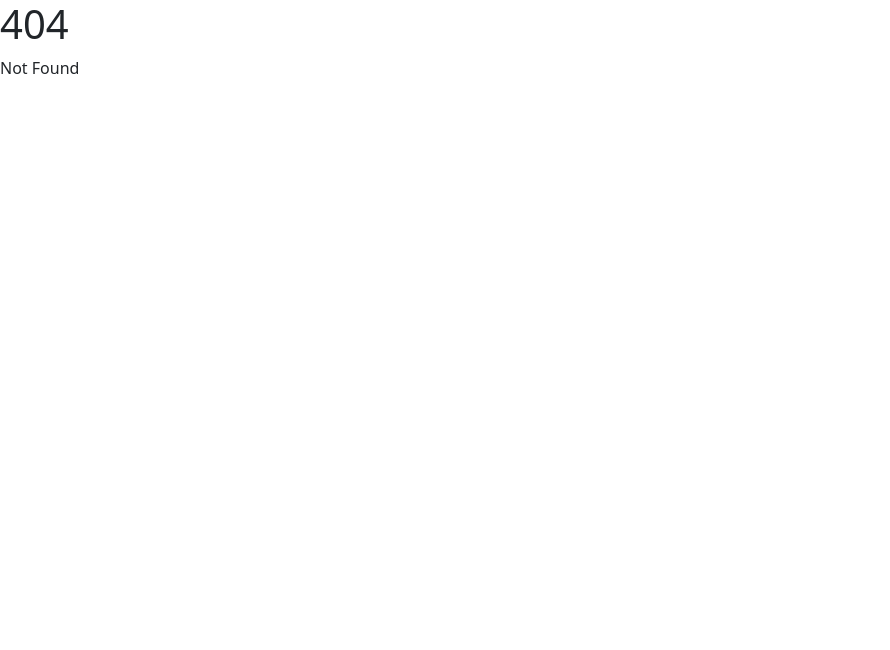
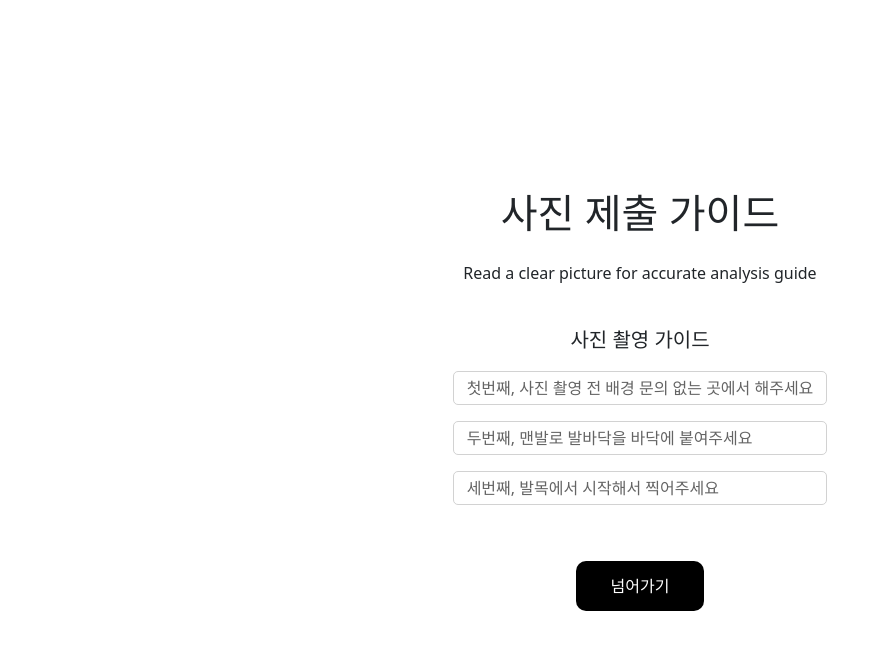
Before and after one commit to Hallux-Valgus/front, a SvelteKit app: page /guide in a window 1280 px wide. Before the commit this address had no page. Shown: the top 650 px of the page, without its empty margins (0-890 px from the left). Built offline with nearby package versions, Linux system fonts and the light colour scheme.

Commit message:
add - pagebutton class, guide page completed

```diff
--- a/src/components/title_component/center_div.css
+++ b/src/components/title_component/center_div.css
@@ -5,8 +5,9 @@
     flex-direction: column;
 
     width:100wh;
-    /* background-color: violet; */
     margin: 0 auto;
+
+    gap: 3vh;
 }
 .title{
     margin:0vh;
--- a/src/routes/+page.svelte
+++ b/src/routes/+page.svelte
@@ -11,8 +11,8 @@
     </h1>
     <span id="main_eng_title">Welcome. This is "HFOOT," an adiabatic anastomosis testing platform.</span>
     <div id="main_button_container">
-        <button class="hfoot_button" id="main_button_start" on:click={start_event}>시작하기</button>
-        <button class="hfoot_button" id="main_button_explain">질병 알아보기</button>
-        <button class="hfoot_button" id="main_button_search">코드 번호 검색하기</button>
+        <button class="hfoot_button page_button" id="main_button_start" on:click={start_event}>시작하기</button>
+        <button class="hfoot_button page_button" id="main_button_explain">질병 알아보기</button>
+        <button class="hfoot_button page_button" id="main_button_search">코드 번호 검색하기</button>
     </div>
 </div>
--- a/src/routes/code/+page.svelte
+++ b/src/routes/code/+page.svelte
@@ -43,8 +43,8 @@
     </div>
 
     <div class="button_container">
-        <button id="back_button" class="hfoot_button" on:click={to_back}>뒤로가기</button>
-        <button id="next_button" class="hfoot_button" on:click={to_next}>Next</button>
+        <button id="back_button" class="hfoot_button page_button" on:click={to_back}>뒤로가기</button>
+        <button id="next_button" class="hfoot_button page_button" on:click={to_next}>Next</button>
     </div>
 </div>
 
--- /dev/null
+++ b/src/routes/guide/+page.svelte
@@ -0,0 +1,48 @@
+<script>
+    import CenterTitle from "$components/title_component/CenterTitle.svelte";
+</script>
+
+<div class="page_container">
+    <CenterTitle
+        title={{
+            head_title: "사진 제출 가이드",
+            eng_title: "Read a clear picture for accurate analysis guide",
+        }}
+    />
+    <div id="sequence_container">
+        <p style="width:100%; text-align:center; font-size:20px;">
+            사진 촬영 가이드
+        </p>
+        <div>
+            <p class="guide_paragraph">
+                첫번째, 사진 촬영 전 배경 문의 없는 곳에서 해주세요
+            </p>
+            <p class="guide_paragraph">
+                두번째, 맨발로 발바닥을 바닥에 붙여주세요
+            </p>
+            <p class="guide_paragraph">세번째, 발목에서 시작해서 찍어주세요</p>
+        </div>
+    </div>
+    <div id="button_container">
+        <button class="hfoot_button page_button">넘어가기</button>
+    </div>
+</div>
+
+<style>
+    .page_container {
+        align-items: center;
+        gap: 5vh;
+    }
+
+    #sequence_container {
+        display: flex;
+        flex-direction: column;
+    }
+
+    .guide_paragraph {
+        border: 1px solid rgb(210, 210, 210);
+        border-radius: 5px;
+        padding: 0.5vh 1vw;
+        color: rgb(100, 100, 100);
+    }
+</style>
--- a/src/routes/start/+page.svelte
+++ b/src/routes/start/+page.svelte
@@ -4,7 +4,7 @@
     import Information from "./Information.svelte";
 
     const to_next = () => {
-        window.location.href="/code";
+        window.location.href = "/code";
     };
 </script>
 
@@ -17,7 +17,8 @@
     />
     <div><Information /></div>
     <div id="next_button_container">
-        <button id="next_button" class="hfoot_button" on:click={to_next}>Next</button>
+        <button id="next_button" class="hfoot_button page_button" on:click={to_next}
+            >Next</button>
     </div>
 </div>
 
--- a/static/style/app.css
+++ b/static/style/app.css
@@ -24,6 +24,10 @@
     width:100vw;
 }
 
+.page_button {
+    height: 50px;
+}
+
 body {
     font-family: 'Roboto', sans-serif;
     /* Google Font 적용 */
```
